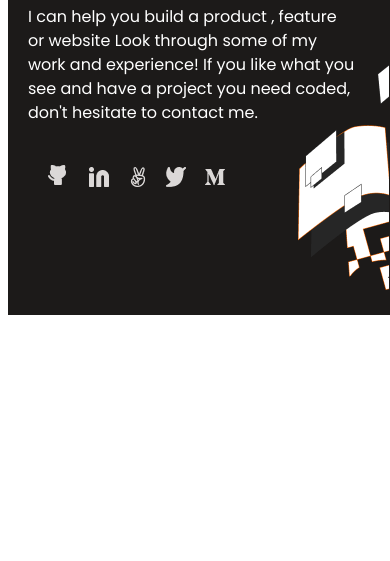
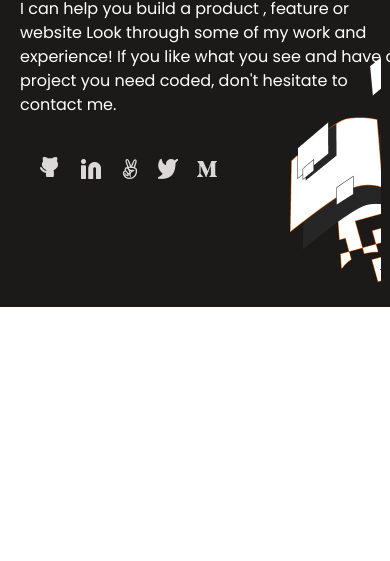
Before and after one commit to meryemsanem/myportfolio, a website: page index.html in a window 390 px wide. Shown: the part 283-844 px from the top of the page. Drawn offline with Linux system fonts and the light colour scheme.

Commit message:
Updated style.

```diff
--- a/style.css
+++ b/style.css
@@ -1,6 +1,12 @@
 @import url('https://fonts.googleapis.com/css2?family=Roboto:ital,wght@0,100;0,300;0,400;0,500;0,700;0,900;1,100;1,300;1,400;1,500;1,700;1,900&display=swap');
 @import url('https://fonts.googleapis.com/css2?family=Crete+Round:ital@0;1&family=Roboto:ital,wght@0,100;0,300;0,400;0,500;0,700;0,900;1,100;1,300;1,400;1,500;1,700;1,900&display=swap');
 @import url('https://fonts.googleapis.com/css2?family=Poppins:ital,wght@0,100;0,200;0,300;0,400;0,500;0,600;0,700;0,800;0,900;1,100;1,200;1,300;1,400;1,500;1,600;1,700;1,800;1,900&display=swap');
+
+* {
+  margin: 0;
+  padding: 0;
+  box-sizing: border-box;
+}
 
 @media screen and (min-width: 374px) and (max-width: 768px) {
   body {
@@ -86,14 +92,15 @@
     font-family: "Poppins", serif;
     font-size: 16px;
     line-height: 24px;
-    max-width: 327px;
     font-weight: 400;
     height: 123px;
+
   }
 
   .icons {
     justify-content: space-between;
     display: flex;
+    padding-left: 40px;
   }
 
   .icon1 {
```
